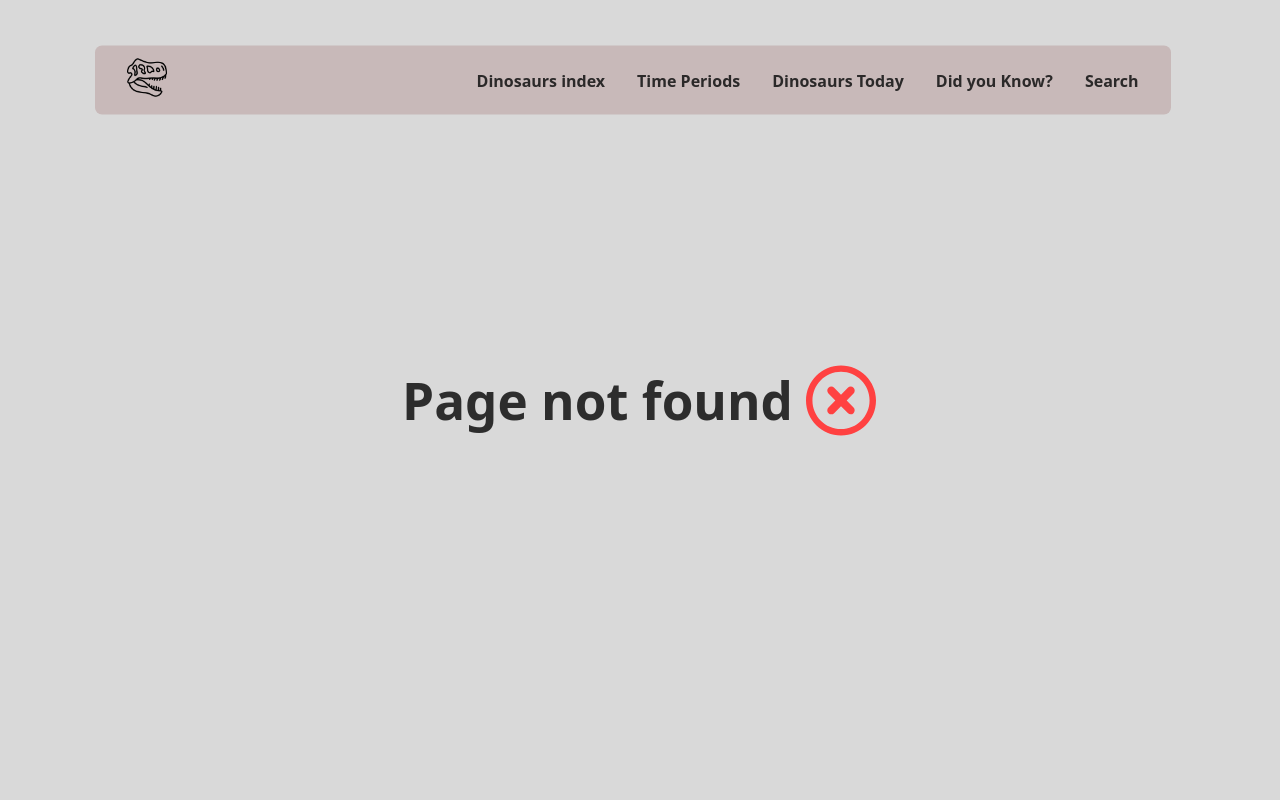
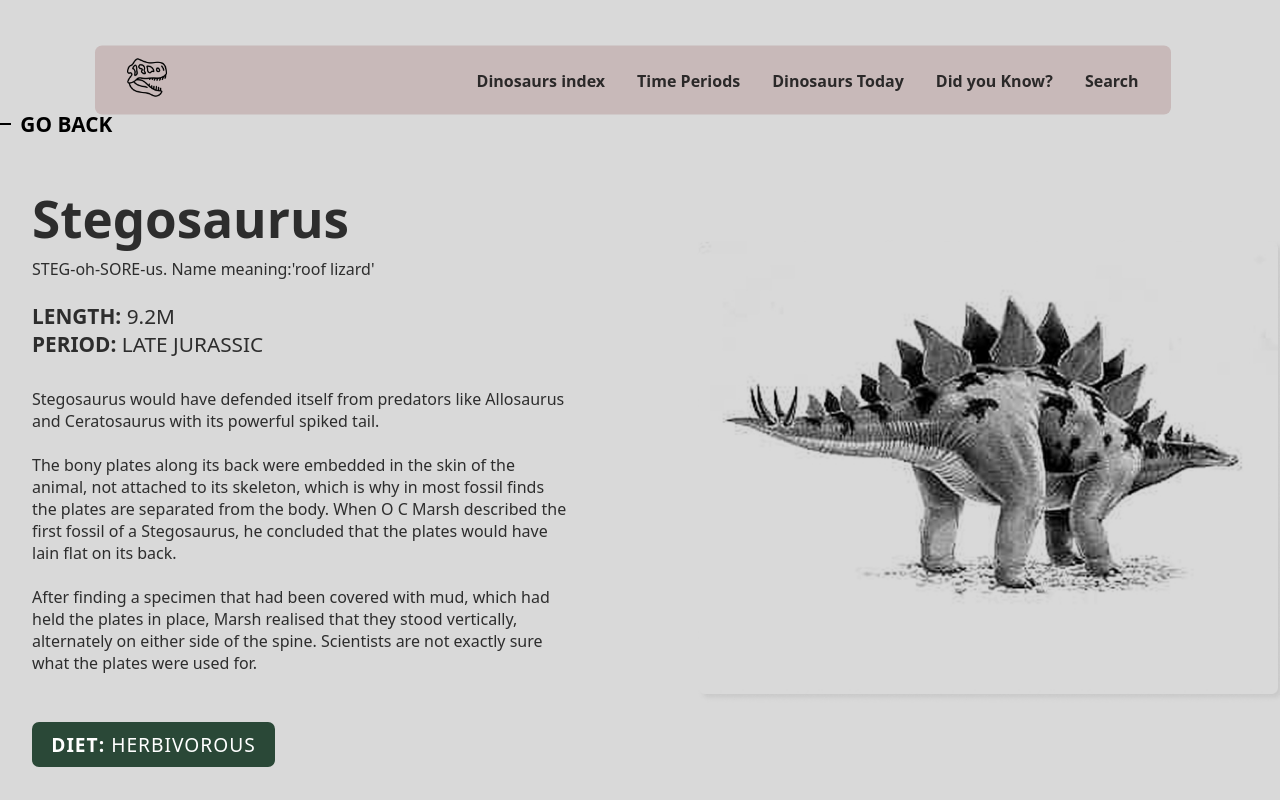
Before and after one commit to williamwestergard/Sanity-react-gruppuppgift, a React (Vite) app in the folder frontend/: page /dinosaurs-index-facts in a window 1280 px wide. Before the commit this address had no page. Built offline with nearby package versions, Linux system fonts and the light colour scheme.

Commit message:
initial commit

```diff
--- a/frontend/src/main.jsx
+++ b/frontend/src/main.jsx
@@ -10,10 +10,12 @@ import DinosaursToday from "./pages/dinosaurs-today/DinosaursToday.jsx";
 import Search from "./pages/search-page/Search.jsx";
 import DinosaursIndex from "./pages/dinosaurs-index/DinosaursIndex.jsx";
 import FeaturedDinos from "./pages/featured-dinos/FeaturedDinos.jsx";
+import DinoIndexFacts from "./pages/dinosaurs-index/dinosaurs-index-facts/DinoIndexFacts.jsx";
 
 const router = createBrowserRouter([
   { path: "/", element: <App /> },
   { path: "/dinosaurs-index", element: <DinosaursIndex /> },
+  { path: "/dinosaurs-index-facts", element: <DinoIndexFacts /> },
   { path: "/time-periods", element: <TimePeriods /> },
   { path: "/dinosaurs-today", element: <DinosaursToday /> },
   { path: "/did-you-know", element: <DidYouKnow /> },
--- /dev/null
+++ b/frontend/src/pages/dinosaurs-index/dinosaurs-index-facts/DinoIndexFacts.jsx
@@ -0,0 +1,72 @@
+import "./dinoindexfacts.css";
+import { Link } from "react-router-dom";
+import Navbar from "../../../components/navbar/Navbar.jsx";
+import BackArrow from "../../../assets/back-arrow.svg";
+import DinoFactPic from "./img/stego.jpg";
+
+const DinoIndexFacts = () => {
+  return (
+    <>
+      <Navbar />
+
+      <article className="go-back-to-index">
+        <Link to="/dinosaurs-index">
+          <img src={BackArrow} alt="Arrow Pointing to the Left" />
+          Go back
+        </Link>
+      </article>
+
+      <main id="dino-facts-content">
+        <section className="dino-facts-right-side">
+          <img
+            className="dino-fact-image"
+            src={DinoFactPic}
+            alt="Picture of a dinosaur"
+          />
+        </section>
+
+        <section className="dino-facts-left-side">
+          <article className="dino-facts-header">
+            <h1>Stegosaurus</h1>
+            <p>STEG-oh-SORE-us. Name meaning:'roof lizard'</p>
+          </article>
+
+          <article className="dino-facts-length-period">
+            <p>
+              <span className="dino-facts-length-period-bold">Length: </span>
+              9.2M
+            </p>
+            <p>
+              <span className="dino-facts-length-period-bold">Period: </span>
+              Late Jurassic
+            </p>
+          </article>
+
+          <p>
+            Stegosaurus would have defended itself from predators like
+            Allosaurus and Ceratosaurus with its powerful spiked tail.
+            <br /> <br />
+            The bony plates along its back were embedded in the skin of the
+            animal, not attached to its skeleton, which is why in most fossil
+            finds the plates are separated from the body. When O C Marsh
+            described the first fossil of a Stegosaurus, he concluded that the
+            plates would have lain flat on its back.
+            <br /> <br />
+            After finding a specimen that had been covered with mud, which had
+            held the plates in place, Marsh realised that they stood vertically,
+            alternately on either side of the spine. Scientists are not exactly
+            sure what the plates were used for.
+          </p>
+
+          <article className="dino-facts-diet">
+            <p>
+              <span className="dino-facts-diet-bold">Diet:</span> herbivorous
+            </p>
+          </article>
+        </section>
+      </main>
+    </>
+  );
+};
+
+export default DinoIndexFacts;
--- /dev/null
+++ b/frontend/src/pages/dinosaurs-index/dinosaurs-index-facts/dinoindexfacts.css
@@ -0,0 +1,79 @@
+.go-back-to-index {
+  display: flex;
+  justify-content: flex-start;
+  align-items: center;
+  align-content: center;
+  position: relative;
+  left: -7vw;
+}
+.go-back-to-index a {
+  align-items: center;
+  text-transform: uppercase;
+  align-content: center;
+  color: black;
+  font-size: 1.3rem;
+  font-weight: 700;
+  text-decoration: none;
+}
+.go-back-to-index img {
+  margin-right: 0.7vw;
+}
+
+#dino-facts-content {
+  display: flex;
+  flex-direction: row-reverse;
+  text-align: left;
+  justify-content: center;
+  align-items: center;
+  margin-top: 7vh;
+}
+
+.dino-fact-image {
+  mix-blend-mode: multiply;
+  width: 110%;
+  position: relative;
+  top: 4vh;
+}
+.dino-facts-right-side {
+  width: 50%;
+  margin-left: 10vw;
+}
+
+.dino-facts-left-side {
+  width: 50%;
+}
+
+.dino-facts-header h1 {
+  line-height: 6vh;
+  margin: 0;
+  padding: 0;
+}
+
+.dino-facts-length-period {
+  margin-top: 4vh;
+  text-transform: uppercase;
+  font-size: 1.3rem;
+  line-height: 1vh;
+  margin-bottom: 5vh;
+}
+.dino-facts-length-period-bold {
+  font-weight: 700;
+}
+
+.dino-facts-diet {
+  position: absolute;
+  margin-top: 4vh;
+  text-transform: uppercase;
+  font-size: 1.2rem;
+  font-weight: 300;
+  letter-spacing: 1px;
+  color: white;
+  background-color: #2a4837;
+  border-radius: 7px;
+  padding: 0.2vh 1.5vw;
+  height: auto;
+  line-height: 3px;
+}
+.dino-facts-diet-bold {
+  font-weight: 700;
+}
```
Also changed, not shown: frontend/src/assets/back-arrow.svg (added), frontend/src/pages/dinosaurs-index/dinosaurs-index-facts/img/stego.jpg (added).
